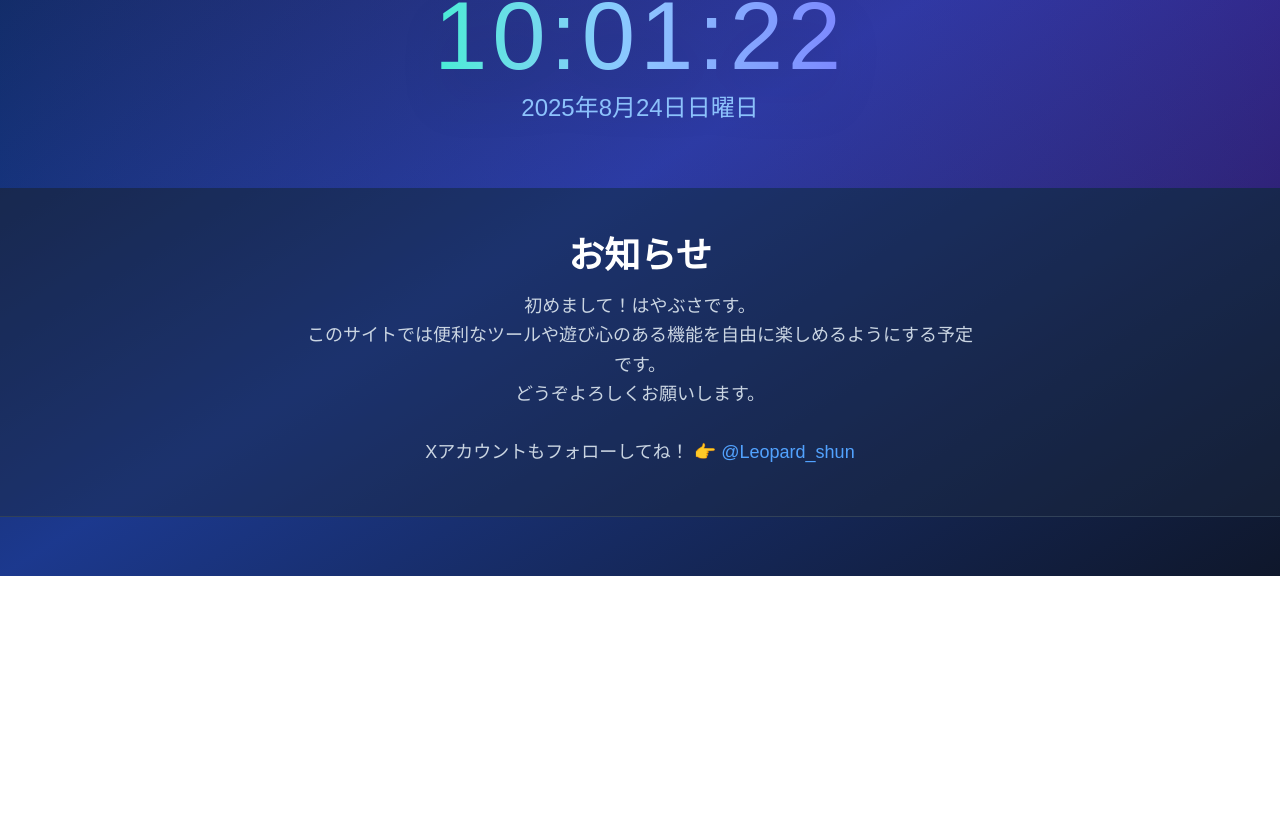
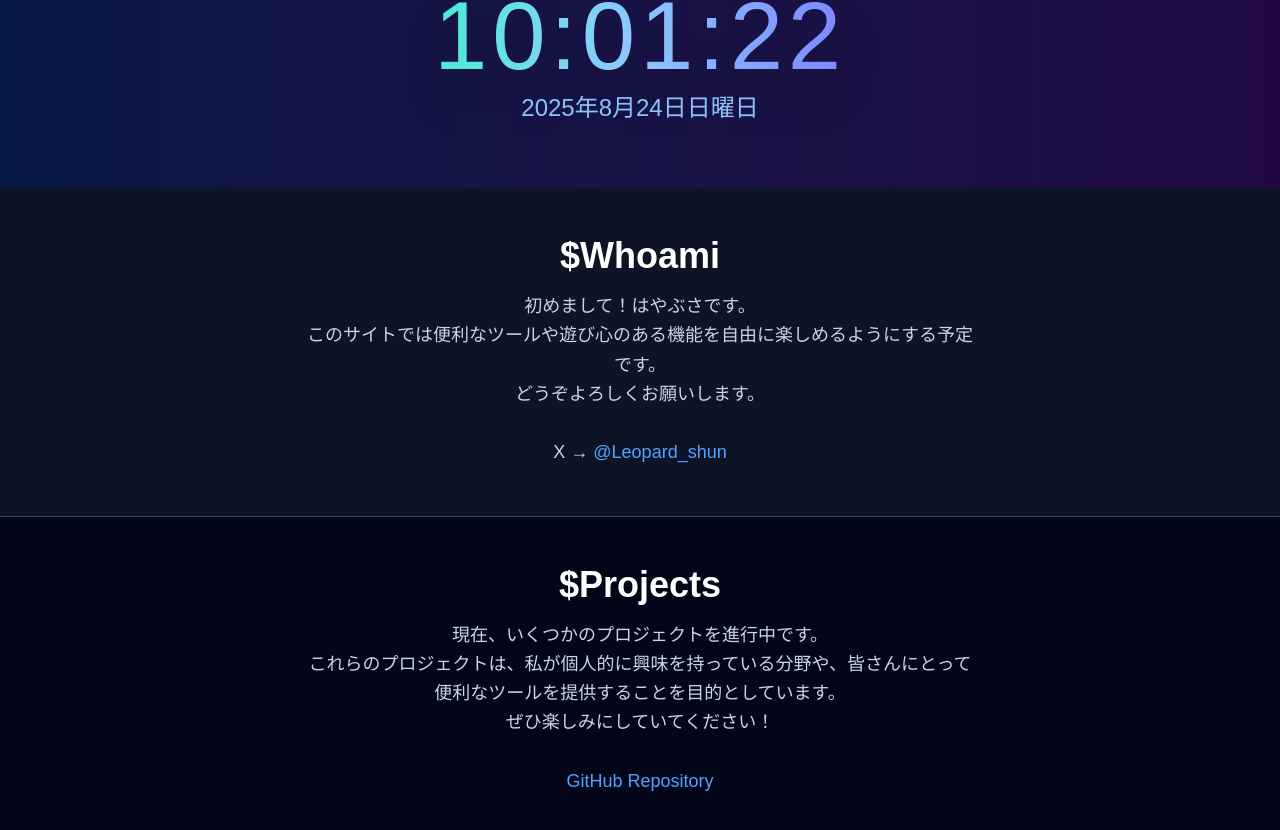
Before and after one commit to Falcon-SM/falcons_aerie, a Next.js app: page / in a window 1280 px wide. Shown: the part 224-1054 px from the top of the page. Before the commit the page ends 800 px from the top, so only its background shows below. Built offline with nearby package versions, Linux system fonts and the light colour scheme.

Commit message:
Adjusted Code

```diff
--- a/src/app/page.tsx
+++ b/src/app/page.tsx
@@ -3,24 +3,21 @@
 import { useState, useEffect } from "react"
 import Script from "next/script";
 
-// ホームページコンポーネント
 export default function HomePage() {
   const [mounted, setMounted] = useState(false)
   const [currentTime, setCurrentTime] = useState(new Date())
 
-  // コンポーネントがマウントされた後にタイマーを設定
   useEffect(() => {
     setMounted(true)
     const timer = setInterval(() => setCurrentTime(new Date()), 1000) // 1秒ごとに時間を更新
     return () => clearInterval(timer) // クリーンアップ関数
   }, [])
 
-  // クライアント側でのみレンダリング
   if (!mounted) return null
 
   return (
-    <div className="min-h-screen bg-gradient-to-br from-slate-900 via-blue-900 to-slate-900">
-      {/* ヘッダーセクション */}
+    <div className="min-h-screen bg-slate-950 text-white">
+      {/* ヘッダー */}
       <header className="relative overflow-hidden">
         {/* Google Analytics */}
         <Script
@@ -40,49 +37,60 @@ export default function HomePage() {
             `,
           }}
         />
-        {/* 背景のグラデーションオーバーレイ */}
+
+        {/* 背景 */}
         <div className="absolute inset-0 bg-gradient-to-r from-blue-600/20 to-purple-600/20" />
         <div className="relative container mx-auto px-4 py-16 text-center">
           <div className="animate-fade-in-up">
-            {/* サイトタイトル */}
             <h1 className="text-4xl md:text-6xl lg:text-7xl font-bold text-white mb-4 tracking-tight">
               はやぶさの
               <span className="bg-gradient-to-r from-blue-400 to-purple-400 bg-clip-text text-transparent"> 里</span>
             </h1>
-            {/* サブタイトル */}
             <p className="text-lg md:text-xl text-blue-200 mb-8 max-w-2xl mx-auto">
               Welcome to Falcon&apos;s Aerie!
             </p>
-            {/* 豪華な時計の表示 */}
+            {/* Clock */}
             <div className="text-center mt-8">
               <div className="text-6xl md:text-7xl lg:text-8xl font-light tracking-wider mb-2">
                 <span className="bg-gradient-to-r from-teal-300 via-blue-300 to-indigo-400 bg-clip-text text-transparent drop-shadow-2xl">
-                  {/* 時刻の表示（時、分、秒を含む） */}
                   {currentTime.toLocaleTimeString("ja-JP", { hour: '2-digit', minute: '2-digit', second: '2-digit' })}
                 </span>
               </div>
               <div className="text-xl md:text-2xl text-blue-300 font-light">
-                {/* 日付の表示（年、月、日、曜日を含む） */}
+                {/* Date */}
                 {currentTime.toLocaleDateString("ja-JP", { year: 'numeric', month: 'long', day: 'numeric', weekday: 'long' })}
               </div>
             </div>
           </div>
         </div>
       </header>
+
       <header className="relative bg-slate-800/40 border-b border-slate-700">
         <div className="container mx-auto px-4 py-12 text-center">
           <h2 className="text-3xl md:text-4xl font-semibold text-white mb-4">
-            お知らせ
+            $Whoami
           </h2>
           <p className="text-base md:text-lg text-slate-300 max-w-2xl mx-auto leading-relaxed">
             初めまして！はやぶさです。<br />
             このサイトでは便利なツールや遊び心のある機能を自由に楽しめるようにする予定です。<br />
             どうぞよろしくお願いします。<br />
             <br />
-            Xアカウントもフォローしてね！ 👉 <a href="https://x.com/leopard_shun?s=21" className="text-blue-400 hover:text-blue-300 transition-colors duration-200" target="_blank" rel="noopener noreferrer">@Leopard_shun</a>
+            X → <a href="https://x.com/leopard_shun?s=21" className="text-blue-400 hover:text-blue-300 transition-colors duration-200" target="_blank" rel="noopener noreferrer">@Leopard_shun</a>
           </p>
         </div>
       </header>
+      <div className="container mx-auto px-4 py-12 text-center">
+        <h2 className="text-3xl md:text-4xl font-semibold text-white mb-4">
+          $Projects
+        </h2>
+        <p className="text-base md:text-lg text-slate-300 max-w-2xl mx-auto leading-relaxed">
+          現在、いくつかのプロジェクトを進行中です。<br />
+          これらのプロジェクトは、私が個人的に興味を持っている分野や、皆さんにとって便利なツールを提供することを目的としています。<br />
+          ぜひ楽しみにしていてください！<br />
+          <br />
+          <a href="https://github.com/leopard-shun/aerie" className="text-blue-400 hover:text-blue-300 transition-colors duration-200" target="_blank" rel="noopener noreferrer">GitHub Repository</a>
+        </p>
+      </div>
 
     </div>
   )
--- /dev/null
+++ b/utils/fonts.ts
@@ -0,0 +1,6 @@
+import { Inter } from "next/font/google";
+
+export const inter = Inter({
+  subsets: ["latin"],
+  display: "swap",
+});
```
